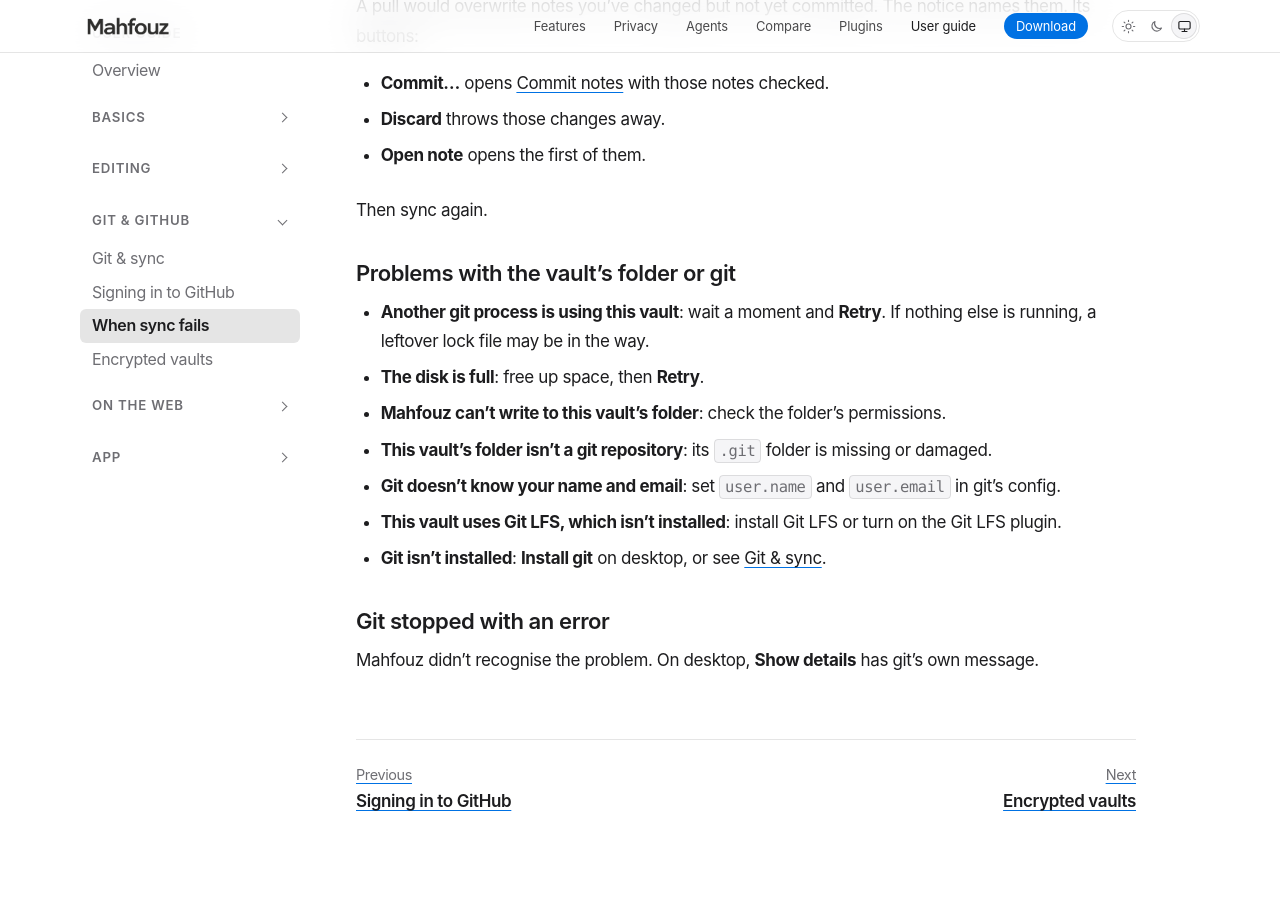
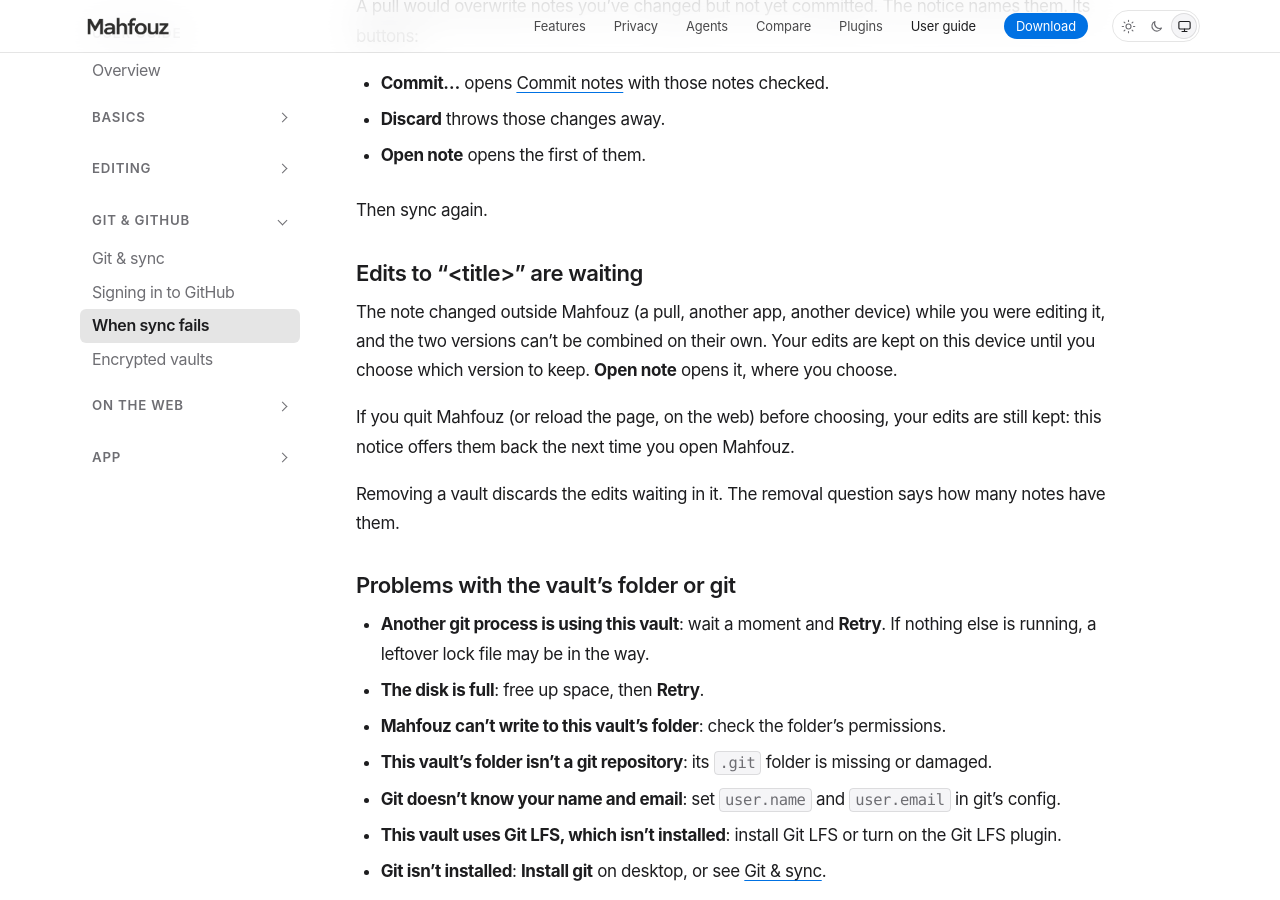
Before and after one commit to mahfouz-app/docs, a Jekyll site: the page built from guide/when-sync-fails.md, in a window 1280 px wide and 900 px high, scrolled down 4823 px. Built offline with Jekyll 4.4.1, drawn with Linux system fonts in a browser that asks for light colours.

Commit message:
docs(guide): edits kept when a note changes outside Mahfouz
Co-Authored-By: Claude Opus 5.5 <noreply@anthropic.com>

```diff
--- a/guide/when-sync-fails.md
+++ b/guide/when-sync-fails.md
@@ -116,6 +116,14 @@ A pull would overwrite notes you've changed but not yet committed. The notice na
 
 Then sync again.
 
+### Edits to “&lt;title&gt;” are waiting
+
+The note changed outside Mahfouz (a pull, another app, another device) while you were editing it, and the two versions can't be combined on their own. Your edits are kept on this device until you choose which version to keep. **Open note** opens it, where you choose.
+
+If you quit Mahfouz (or reload the page, on the web) before choosing, your edits are still kept: this notice offers them back the next time you open Mahfouz.
+
+Removing a vault discards the edits waiting in it. The removal question says how many notes have them.
+
 ### Problems with the vault's folder or git
 
 - **Another git process is using this vault**: wait a moment and **Retry**. If nothing else is running, a leftover lock file may be in the way.
```
